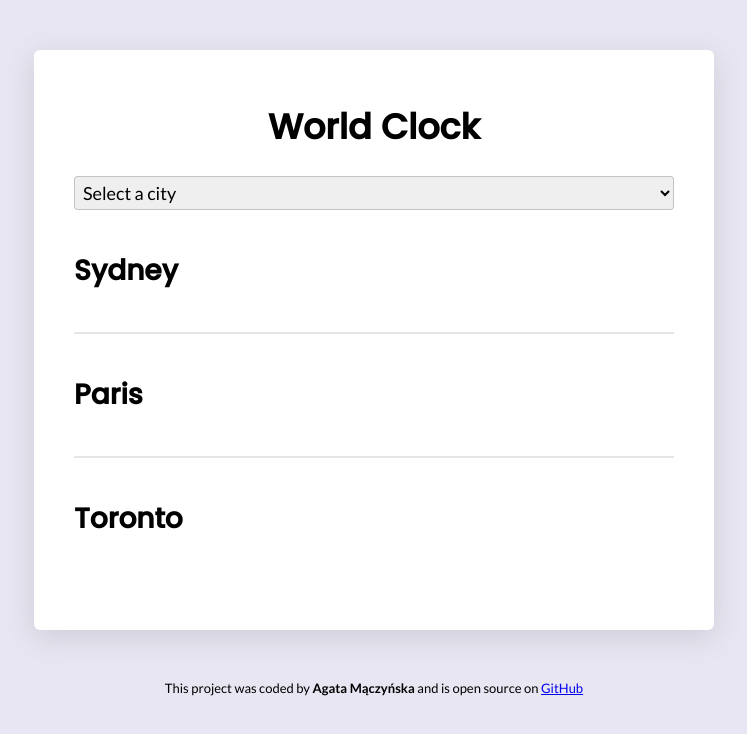
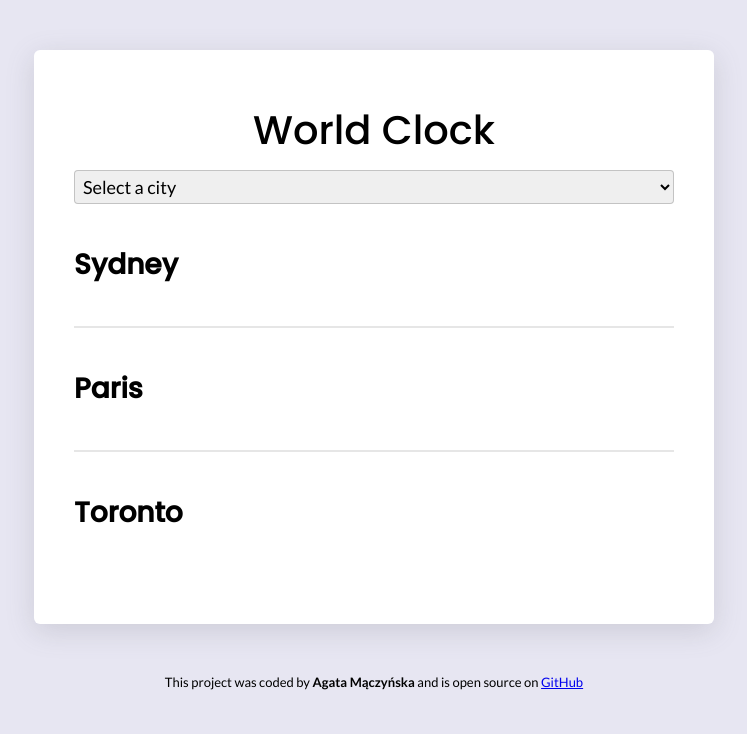
Before and after one commit to agaa-mac/World-clock, a plain HTML site: page index.html in a window 1280 px wide. Shown: the whole page, without its empty margins (266-1013 px from the left). Drawn offline with nearby package versions, Linux system fonts and the light colour scheme; a script that the page names is missing; a web font is replaced by a local one.

Commit message:
added link to a homepage

```diff
--- a/index.html
+++ b/index.html
@@ -17,7 +17,7 @@
   </head>
   <body>
     <div class="conteiner">
-      <h1>World Clock</h1>
+      <a href="/" class="homepage">World Clock</a>
       <select name="" id="city" class="city">
         <option value="">Select a city</option>
         <option value="current">My current location</option>
--- a/src/style.css
+++ b/src/style.css
@@ -9,11 +9,14 @@ body {
   box-shadow: rgba(100, 100, 111, 0.2) 0px 7px 29px 0px;
   border-radius: 6px;
 }
-h1 {
+.homepage {
+  display: block;
   text-align: center;
-  margin-top: 10px;
+  margin: 10px 0;
   font-family: "Poppins", sans-serif;
-  font-size: 35px;
+  font-size: 40px;
+  text-decoration: none;
+  color: black;
 }
 h2 {
   font-family: "Poppins", sans-serif;
```
